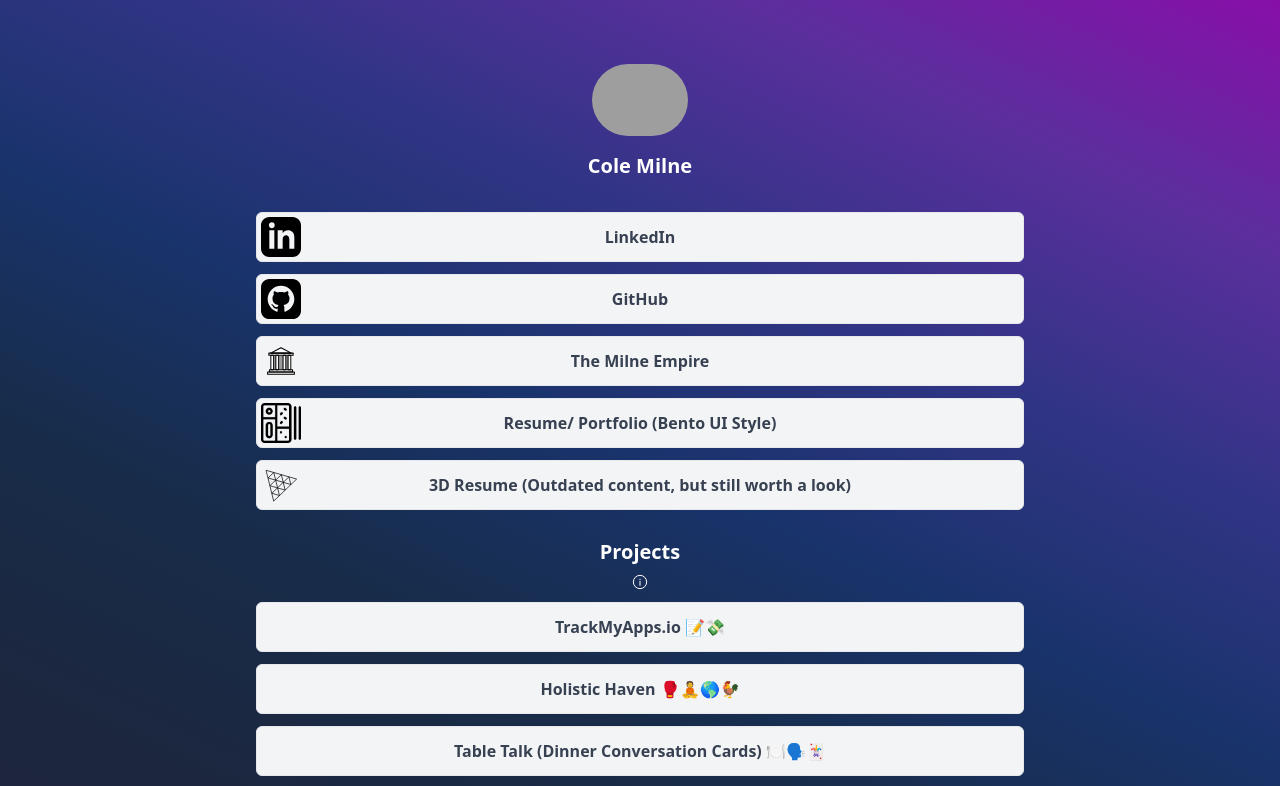
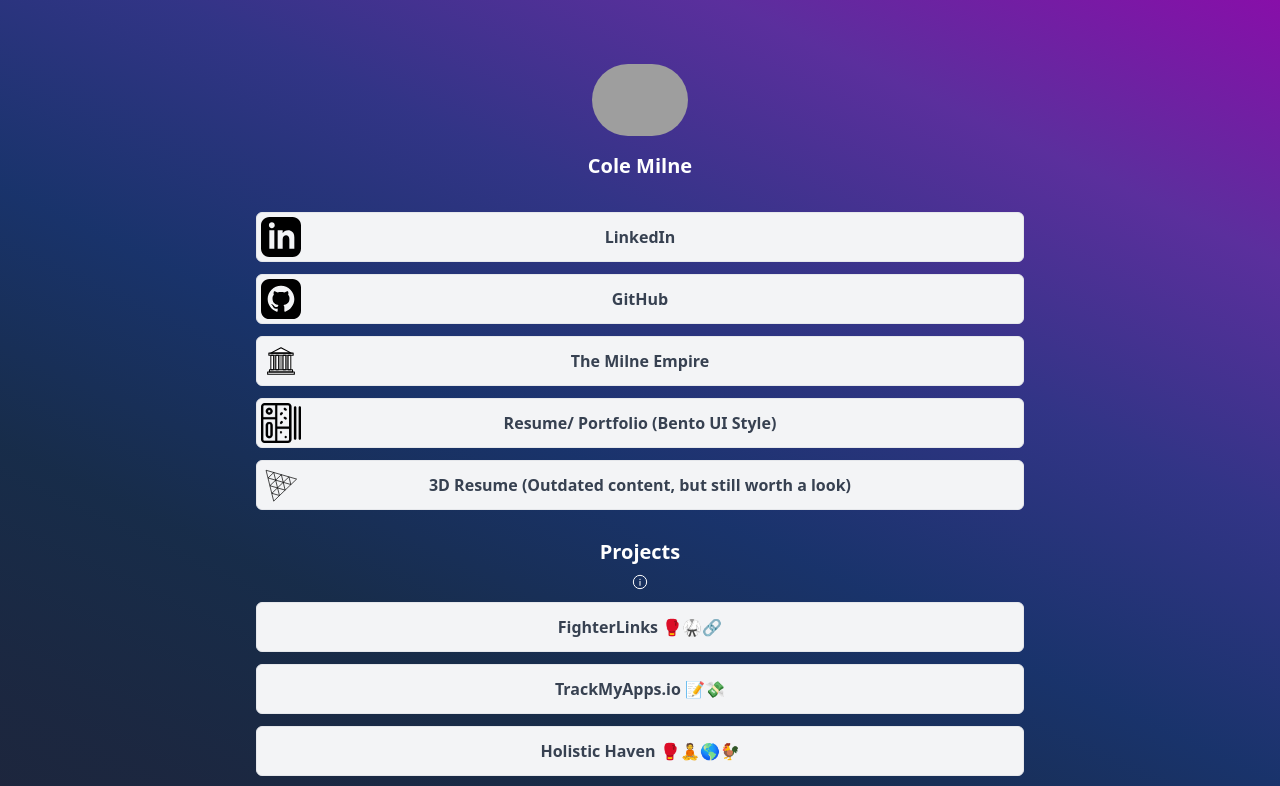
Before and after one commit to colemilne54/cole-milne-links, a Next.js app: page / in a window 1280 px wide. Shown: the top 786 px of the page. Built offline with nearby package versions, Linux system fonts and the light colour scheme; grey boxes are pictures that could not be loaded.

Commit message:
add fighterlinks!

```diff
--- a/data/data.ts
+++ b/data/data.ts
@@ -52,6 +52,10 @@
       },
    ],
    "projects": [
+	{
+		"title": "FighterLinks 🥊🥋🔗",
+		"href": "https://fighterlinks.com"
+	},
       {
          "title": "TrackMyApps.io 📝💸",
          "href": "https://trackmyapps.io/"
```
